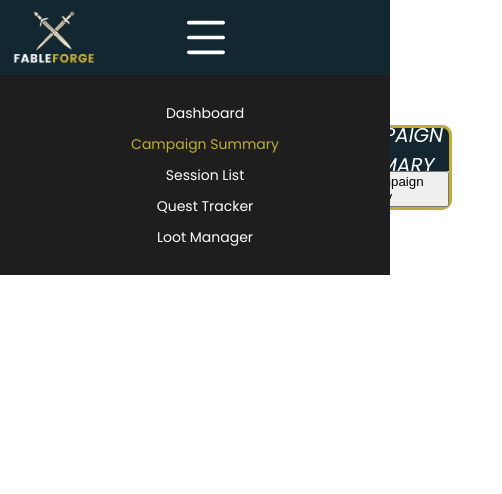
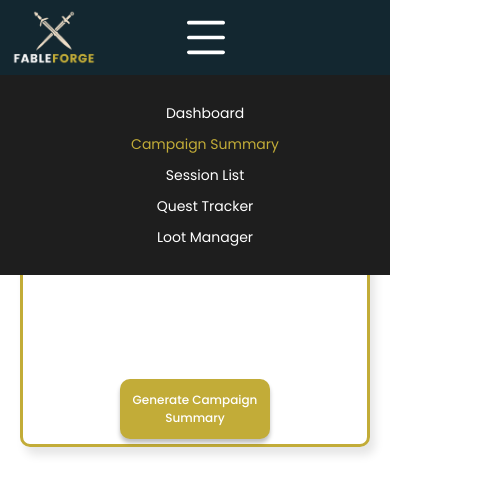
Before and after one commit to alliebourden/fableforge, a React (Vite) app: page /campaign-summary in a window 390 px wide. Shown: the top 494 px of the page, 502 px wide, since content can reach past the window. Built offline with nearby package versions, Linux system fonts and the light colour scheme.

Commit message:
style - campaign summary responsive

```diff
--- a/src/App.css
+++ b/src/App.css
@@ -1176,6 +1176,11 @@ dialog {
   dialog {
     width: 80%;
   }
+
+  .campaign-container {
+    margin-left: 20px !important;
+    margin-right: 20px !important;
+  }
 }
 
 @media (max-width: 450px) {
@@ -1230,6 +1235,10 @@ dialog {
 
   dialog {
     width: 90%;
+  }
+
+  .campaign-summary-top p {
+    font-size: 1rem !important;
   }
 }
 
@@ -1855,25 +1864,27 @@ dialog input {
 
 /* campaign summary css */
 
+.campaign-summary {
+  width: 100%;
+}
+
 .campaign-container {
-  width: 100%;
-  display: flex;
-}
-
-.campaign-summary-content {
   display: flex;
   margin-left: 275px;
   margin-top: 125px;
   margin-bottom: 25px;
-  width: 100%;
+  margin-right: 40px;
+}
+
+.campaign-summary-content {
+  display: flex;
+  flex: 1;
   flex-direction: column;
   align-items: center;
   border: 3px solid #c2ac38;
-  border-radius: 10px 10px 10px 10px;
-  border-top: none;
-  border-right: 3px solid #c2ac38;
-  border-left: 3px solid #c2ac38;
-  margin-right: 50px;
+  border-radius: 10px;
+
+  box-shadow: 5px 8px 10px 0px rgba(0, 0, 0, 0.1);
 }
 
 .campaign-summary-top {
@@ -1888,14 +1899,14 @@ dialog input {
   border-left: 3px solid #c2ac38;
   background: #132730;
   color: #ffffff;
-  font-size: 20px;
+  font-size: 1rem;
   font-style: italic;
   font-weight: 500;
   line-height: normal;
 }
 
 .campaign-summary-top p {
-  font-size: 20px;
+  font-size: 1.25rem;
   font-style: italic;
   font-weight: 500;
   line-height: normal;
@@ -1906,15 +1917,56 @@ dialog input {
   margin-left: 25px;
 }
 
+.campaign-summary-main {
+  min-height: 200px;
+}
+
+.campaign-summary-generation-container {
+  min-height: 200px;
+}
+
 .campaign-summary-btn-container {
-  width: 100%;
-  display: flex;
+  display: flex;
+  flex-direction: column;
+  justify-content: center;
+  align-items: center;
+}
+
+.campaign-summary-btn-container button {
+  -webkit-animation: shake-horizontal 0.8s
+    cubic-bezier(0.455, 0.03, 0.515, 0.955) both;
+  animation: shake-horizontal 0.8s cubic-bezier(0.455, 0.03, 0.515, 0.955) both;
+  width: 150px;
+  height: 60px;
+  margin: 5px;
+  justify-content: center;
+  align-items: center;
+  flex-shrink: 0;
+  border-radius: 10px;
+  background: #c2ac38;
+  box-shadow: 0px 4px 4px 0px rgba(0, 0, 0, 0.25);
+  color: #fff;
+  font-family: Poppins;
+  font-size: 12px;
+  font-style: normal;
+  font-weight: 500;
+  line-height: normal;
+  border-style: none;
+}
+
+.campaign-summary-btn-container button:hover {
+  background-color: #132730;
+  transition: ease-in-out 0.3s;
+  cursor: pointer;
 }
 
 .campaign-summary-generation {
   display: flex;
   flex-direction: column;
   align-items: center;
+  margin-top: 10px;
+  margin-right: 10px;
+  margin-left: 10px;
 }
 
 * {
--- a/src/Routes.jsx
+++ b/src/Routes.jsx
@@ -18,7 +18,7 @@ const router = createBrowserRouter(
         {
           path: "campaign-summary",
           element: (
-            <div>
+            <div className="campaign-summary">
               <CampaignSummary />
             </div>
           ),
--- a/src/components/CampaignSummary.jsx
+++ b/src/components/CampaignSummary.jsx
@@ -20,6 +20,13 @@ export default function CampaignSummary() {
     if (storedSummary) {
       setGeneratedSummary(storedSummary);
     }
+
+    window.addEventListener("beforeunload", () => {
+      sessionStorage.removeItem("generatedSummary");
+    });
+    window.removeEventListener("beforeunload", () => {
+      sessionStorage.removeItem("generatedSummary");
+    });
   }, []);
 
   const handleApiKeySubmission = () => {
@@ -35,6 +42,13 @@ export default function CampaignSummary() {
   const handleGenerateSummary = async () => {
     if (!contextApiKey) {
       setShowApiKeyPrompt(true);
+      return;
+    }
+
+    if (sessions.length === 0) {
+      alert(
+        "No session data available. Please add sessions before generating a summary."
+      );
       return;
     }
 
@@ -67,17 +81,21 @@ export default function CampaignSummary() {
           <img src={CampaignIcon} height={20} />
           <p>Campaign Summary</p>
         </div>
-        <div className="campaign-summary-btn-container">
-          <button onClick={handleGenerateSummary}>
-            Generate Campaign Summary
-          </button>
+        <div className="campaign-summary-main">
+          <div className="campaign-summary-generation-container">
+            {generatedSummary && (
+              <div className="campaign-summary-generation">
+                {loading && <p>Loading...</p>}
+                <p>{generatedSummary}</p>
+              </div>
+            )}
+          </div>
+          <div className="campaign-summary-btn-container">
+            <button onClick={handleGenerateSummary}>
+              Generate Campaign Summary
+            </button>
+          </div>
         </div>
-        {generatedSummary && (
-          <div className="campaign-summary-generation">
-            {loading && <p>Loading...</p>}
-            <p>{generatedSummary}</p>
-          </div>
-        )}
       </div>
       {showApiKeyPrompt && (
         <dialog open className="api-prompt">
```
